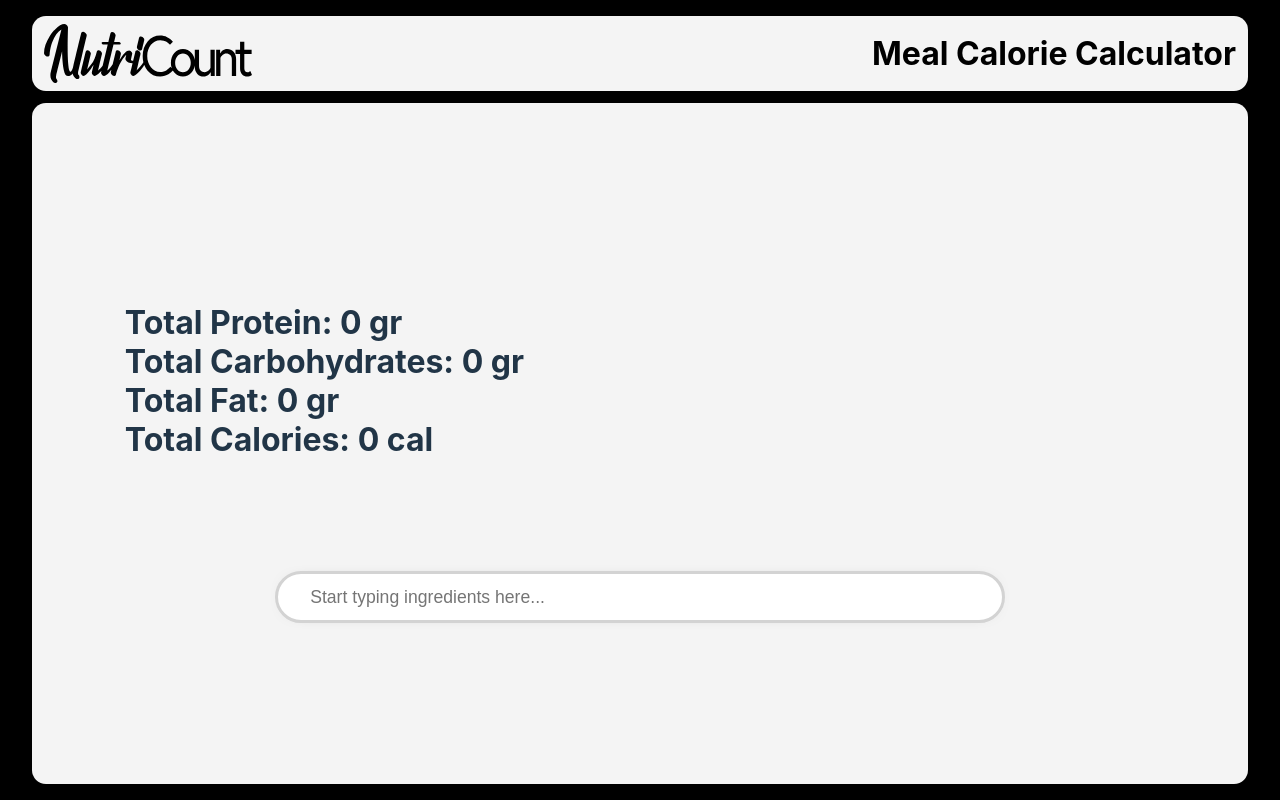
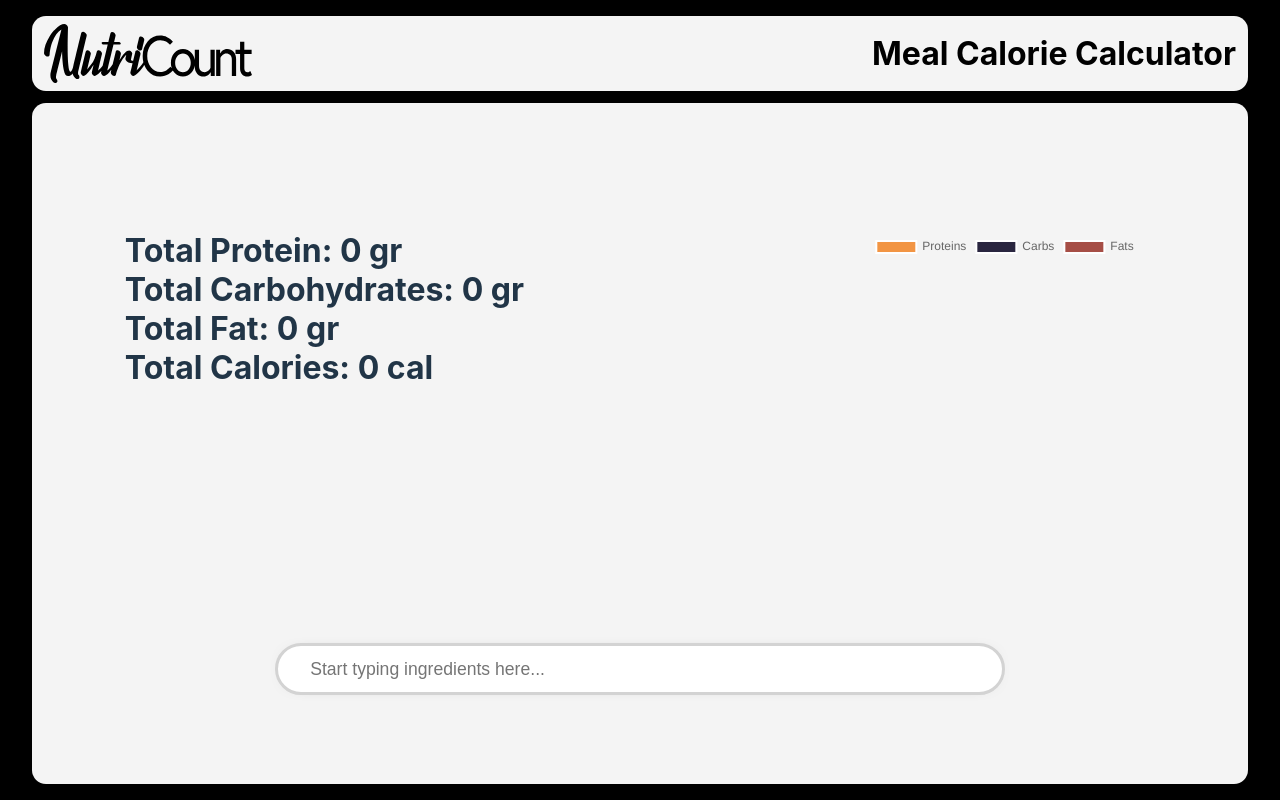
Before and after one commit to tarikmetin/Nutricount, a React (Vite) app: page / in a window 1280 px wide. Built offline with nearby package versions, Linux system fonts and the light colour scheme.

Commit message:
pre-bar-chart

```diff
--- a/package.json
+++ b/package.json
@@ -11,7 +11,9 @@
   },
   "dependencies": {
     "axios": "^1.6.7",
+    "chart.js": "^4.4.1",
     "react": "^18.2.0",
+    "react-chartjs-2": "^5.2.0",
     "react-dom": "^18.2.0",
     "react-transition-group": "^4.4.5"
   },
--- a/src/components/NutritionDisplay.jsx
+++ b/src/components/NutritionDisplay.jsx
@@ -1,4 +1,5 @@
 import { useEffect, useState } from "react";
+import PieChart from "./charts/PieChart";
 
 export default function NutritionDisplay({ nutritionValues }) {
   const [totalVal, setTotalVal] = useState({
@@ -6,6 +7,11 @@ export default function NutritionDisplay({ nutritionValues }) {
     totalCarbohydrate: 0,
     totalFat: 0,
     totalCal: 0,
+  });
+
+  const [displayData, setDisplayData] = useState({
+    labels: ["Proteins", "Carbs", "Fats"],
+    datasets: [],
   });
 
   useEffect(() => {
@@ -25,6 +31,23 @@ export default function NutritionDisplay({ nutritionValues }) {
     });
   }, [nutritionValues]);
 
+  useEffect(() => {
+    setDisplayData({
+      ...displayData,
+      datasets: [
+        {
+          label: "Weight in grams",
+          data: [
+            totalVal.totalProtein,
+            totalVal.totalCarbohydrate,
+            totalVal.totalFat,
+          ],
+          backgroundColor: ["#F29544", "#2A2640", "#A64E46"],
+        },
+      ],
+    });
+  }, [totalVal]);
+
   return (
     <div className="display-area">
       <div className="text-info">
@@ -33,6 +56,9 @@ export default function NutritionDisplay({ nutritionValues }) {
         <h1>Total Fat: {totalVal.totalFat} gr</h1>
         <h1>Total Calories: {totalVal.totalCal} cal</h1>
       </div>
+      <div className="chart-info">
+        <PieChart chartData={displayData} />
+      </div>
     </div>
   );
 }
--- /dev/null
+++ b/src/components/charts/PieChart.jsx
@@ -0,0 +1,8 @@
+import { Pie } from "react-chartjs-2";
+import { Chart as ChartJS, ArcElement, Tooltip, Legend } from "chart.js";
+
+ChartJS.register(ArcElement, Tooltip, Legend);
+
+export default function PieChart({ chartData }) {
+  return <Pie data={chartData} />;
+}
--- a/src/index.css
+++ b/src/index.css
@@ -168,6 +168,10 @@ body {
   text-shadow: 1px 1px 2px black;
 }
 
+.ingredient-info-card .nutrition-info {
+  justify-content: center;
+}
+
 /* Color filter on top of the images */
 .ingredient-info-card .card-text::before {
   content: "";
@@ -216,12 +220,19 @@ body {
   width: 90%;
   margin: 5em 0;
   padding: 2em;
+  display: flex;
+  justify-content: space-between;
 }
 
 .ingredient-info-card .card-text .nutrition-info {
   display: flex;
   flex-direction: column;
   font-size: 1.25rem;
+  flex-grow: 1;
+}
+
+.chart-info {
+  flex-shrink: 1;
 }
 
 /* SELECTED INGREDIENTS END */
```
Also changed, not shown: src/components/charts/BarChart.jsx (added, +8 -0 lines), 1 other file (tests, documents, lock files or other folders).
